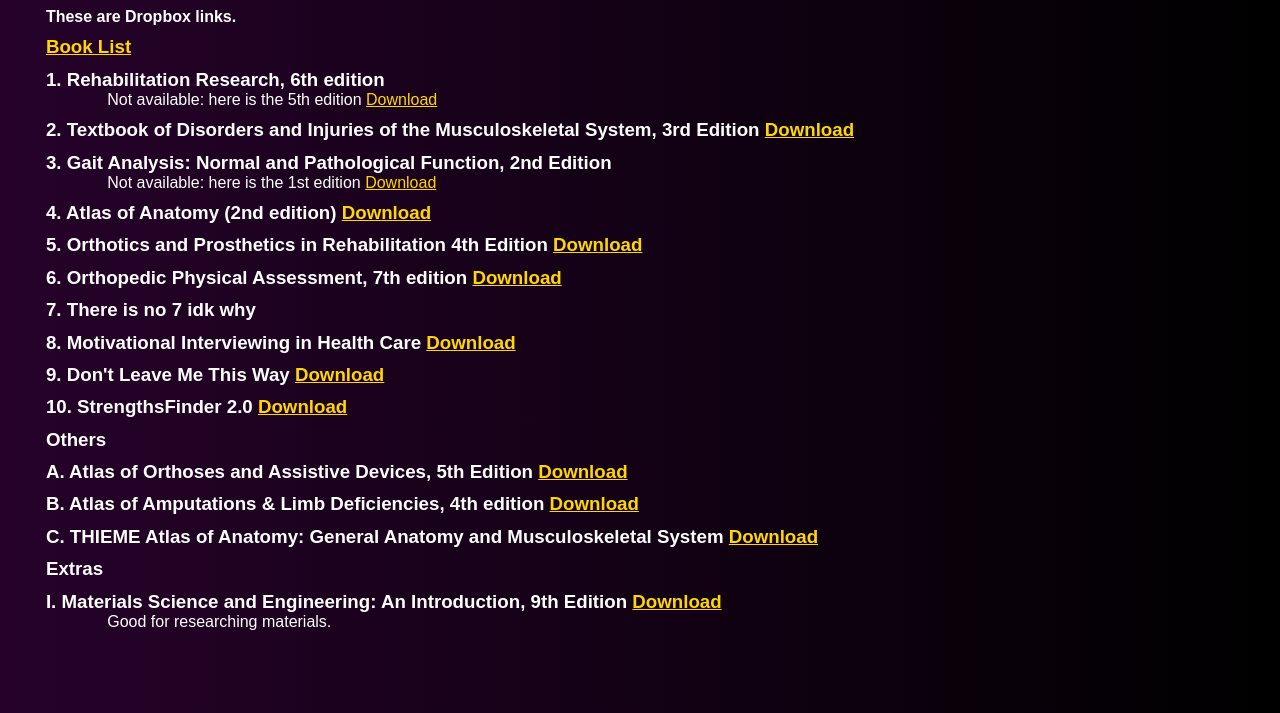
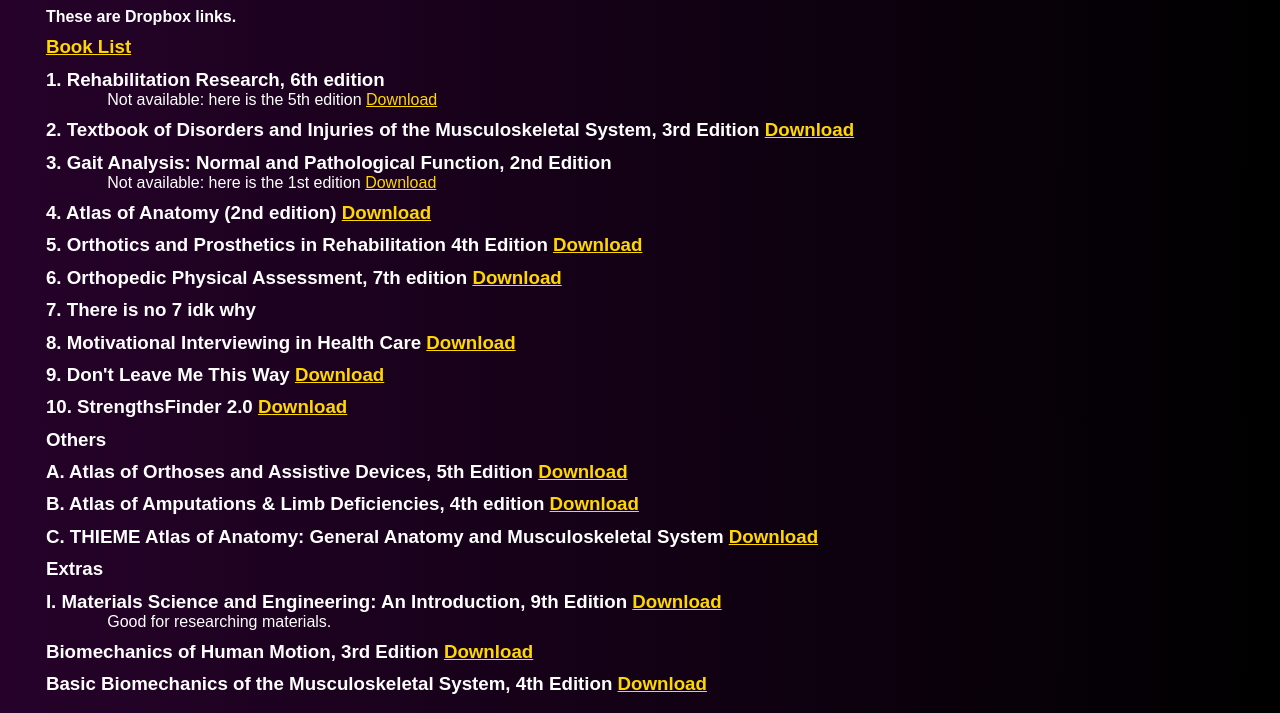
Before and after one commit to neatPO25/neatPO25.github.io, a plain HTML site: page index.html in a window 1280 px wide. Shown: the part 87-800 px from the top of the page. Drawn offline with Linux system fonts and the light colour scheme.

Commit message:
Add files via upload

```diff
--- a/index.html
+++ b/index.html
@@ -30,6 +30,8 @@
                 <h3>Extras</h3>
                 <h3>I. Materials Science and Engineering: An Introduction, 9th Edition <a href="https://www.dropbox.com/scl/fi/e67qs35oipxti2nmofb2n/William-D.-Callister-David-G.-Rethwisch-Materials-Science-and-Engineering_-An-Introduction-2013-Wiley.pdf?rlkey=z1ajkpx9xv09ycqcwhke5srwi&dl=0">Download</a></h3>
                     <p>Good for researching materials.</p>
+                <h3>Biomechanics of Human Motion, 3rd Edition <a href="https://www.dropbox.com/scl/fi/q9b592i54fkxxmn4xlstb/Williams-Lissner-Biomechanics-of-human-motion-SAUNDERS-COMPANY-1992.pdf?rlkey=bcb7c3c504drcc6iht4p6lr44&dl=0">Download</a></h3>
+                <h3>Basic Biomechanics of the Musculoskeletal System, 4th Edition <a href="https://www.dropbox.com/scl/fi/mt8j5n0ck5nv2liztvci4/Margareta-Nordin-Ph.D.-Frankel-Victor-H.-M.D.-Basic-Biomechanics-of-the-Musculoskeletal-System_-North-American-Edition-2011-Lippincott-Williams-Wilkins-4th-Ed.pdf?rlkey=g2396yf0y2tjb0x29a0ljz4xi&dl=0">Download</a></h3>
             </div>
         </div>
     </body>
```
